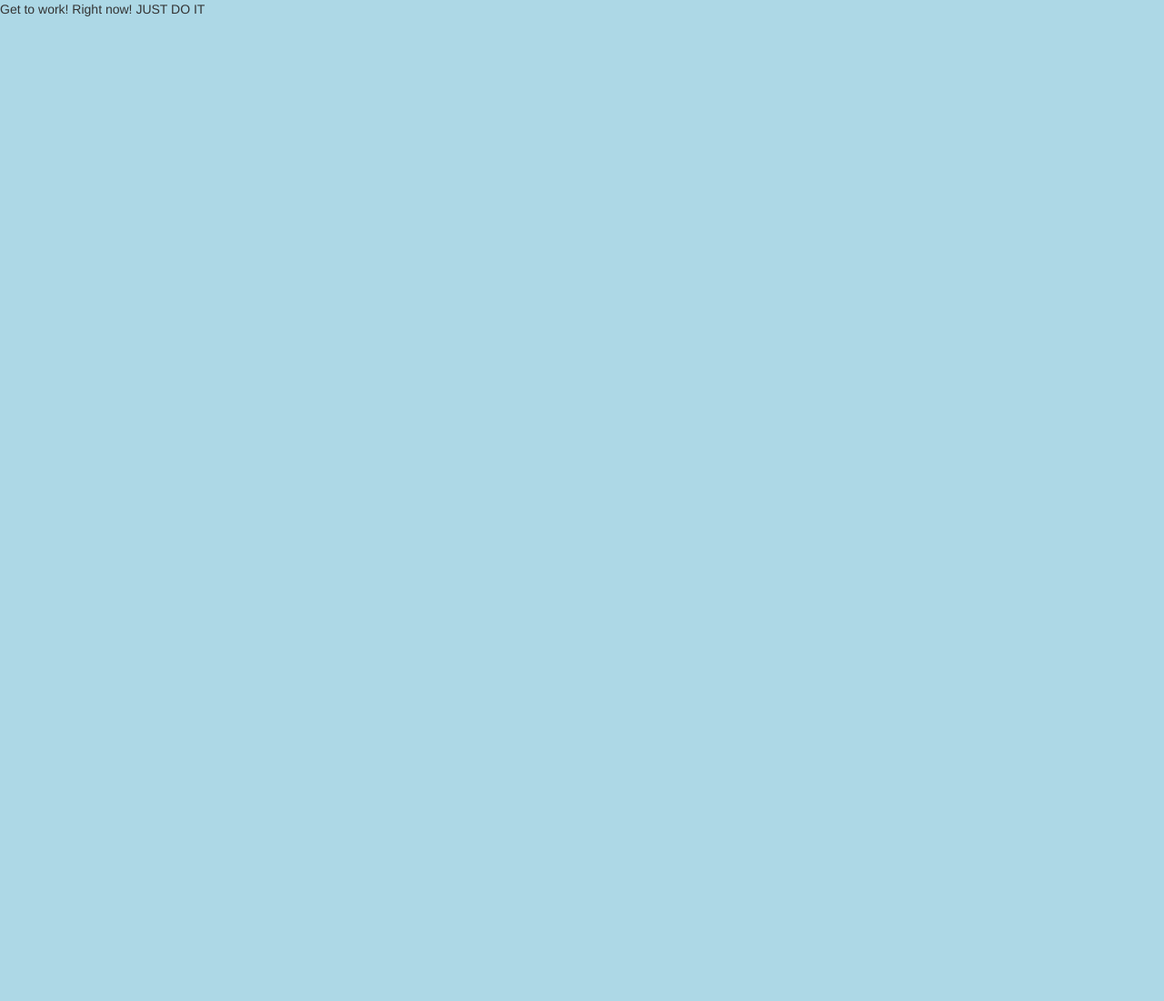
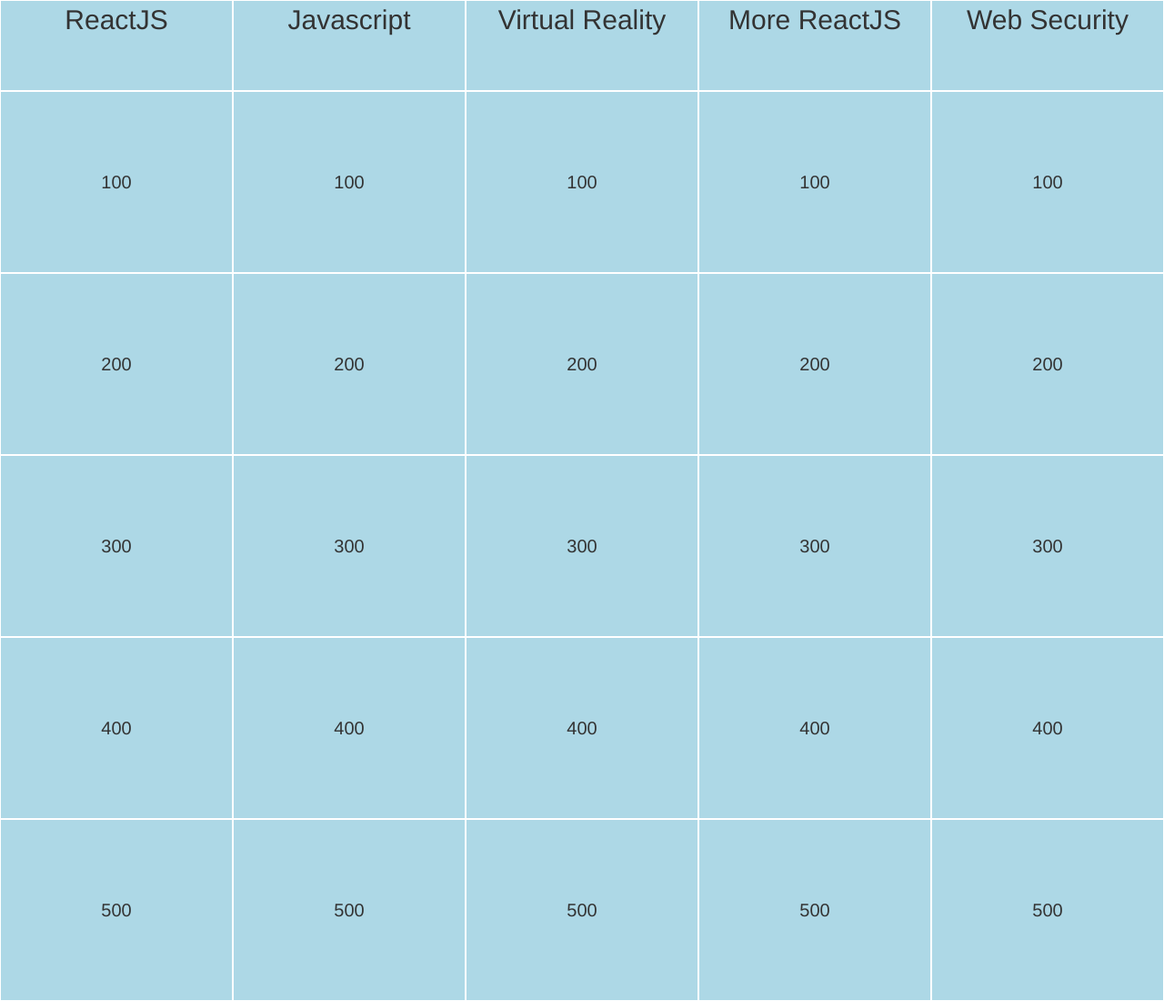
Before and after one commit to MrBenJ/quiz-game, a React app: page / in a window 1280 px wide. Shown: the whole page at 91% size. Before the commit the page ends 800 px from the top, so only its background shows below. Built offline with nearby package versions, Linux system fonts and the light colour scheme.

Commit message:
Added more display components

```diff
--- a/ui/js/components/App.js
+++ b/ui/js/components/App.js
@@ -1,5 +1,7 @@
 import React, { Component} from 'react';
 import PropTypes from 'prop-types';
+
+import Category from './Category';
 
 class App extends Component {
     constructor(props) {
@@ -9,9 +11,12 @@ class App extends Component {
     }
 
     render() {
+        const { gameData } = this.props;
         return (
             <div>
-                Get to work! Right now! JUST DO IT
+                {gameData.categories.map( (cat, idx) => (
+                    <Category key={idx} topic={cat.topic} questions={cat.questions}/>
+                ))}
             </div>
         )
     }
--- /dev/null
+++ b/ui/js/components/Category.js
@@ -0,0 +1,32 @@
+import React, { Component } from 'react';
+import PropTypes from 'prop-types';
+
+import { CategoryTitle } from './CategoryElements';
+import Question from './Question';
+
+class Category extends Component {
+    constructor(props) {
+        super(props);
+        this.displayName = 'Category';
+    }
+
+    render() {
+        return (
+            <div className="category">
+                <CategoryTitle>{this.props.topic}</CategoryTitle>
+                {this.props.questions.map( (quest, idx) => {
+                    return (
+                        <Question key={idx} data={quest} />
+                    );
+                })}
+            </div>
+        )
+    }
+}
+
+Category.propTypes = {
+    topic: PropTypes.string.isRequired,
+    questions: PropTypes.array.isRequired
+};
+
+export default Category;
--- /dev/null
+++ b/ui/js/components/CategoryElements.js
@@ -0,0 +1,13 @@
+import React from 'react';
+import PropTypes from 'prop-types';
+
+export function CategoryTitle({ children }) {
+    return (
+        <div className="category-title">
+            {children}
+        </div>
+    )
+}
+CategoryTitle.propTypes = {
+    children: PropTypes.string.isRequired
+}
--- /dev/null
+++ b/ui/js/components/Question.js
@@ -0,0 +1,38 @@
+import React, { Component } from 'react';
+import PropTypes from 'prop-types';
+
+class Question extends Component {
+    constructor(props) {
+        super(props);
+        this.displayName = 'Question';
+        this.state = {
+            winner: 0
+        }
+
+        this.onSelectQuestion = this.onSelectQuestion.bind(this);
+    }
+
+    onSelectQuestion() {
+
+    }
+
+    render() {
+
+        const { value, display, answer } = this.props.data;
+        return (
+            <div className="question" onClick={this.onSelectQuestion}>
+                <p className="question-value">{value}</p>
+            </div>
+        )
+    }
+}
+
+Question.propTypes = {
+    data: PropTypes.shape({
+        value: PropTypes.number.isRequired,
+        display: PropTypes.string.isRequired,
+        answer: PropTypes.string.isRequired
+    })
+};
+
+export default Question;
--- a/ui/style/stylesheet.scss
+++ b/ui/style/stylesheet.scss
@@ -8,3 +8,37 @@ body {
     background-color: lightblue;
 
 }
+
+.category {
+    display: inline-block;
+    width: 20%;
+}
+
+.category-title {
+    height: 100px;
+    text-align: center;
+    cursor: pointer;
+    font-size: 30px;
+    border: 1px solid white;
+
+}
+
+.question {
+    height: 200px;
+    position: relative;
+    text-align: center;
+    font-size: 20px;
+    border: 1px solid white;
+
+    &:hover {
+        background-color: black;
+        color: white;
+    }
+}
+
+.question-value {
+    position: absolute;
+    top: 50%;
+    left: 50%;
+    transform: translate(-50%, -50%);
+}
```
